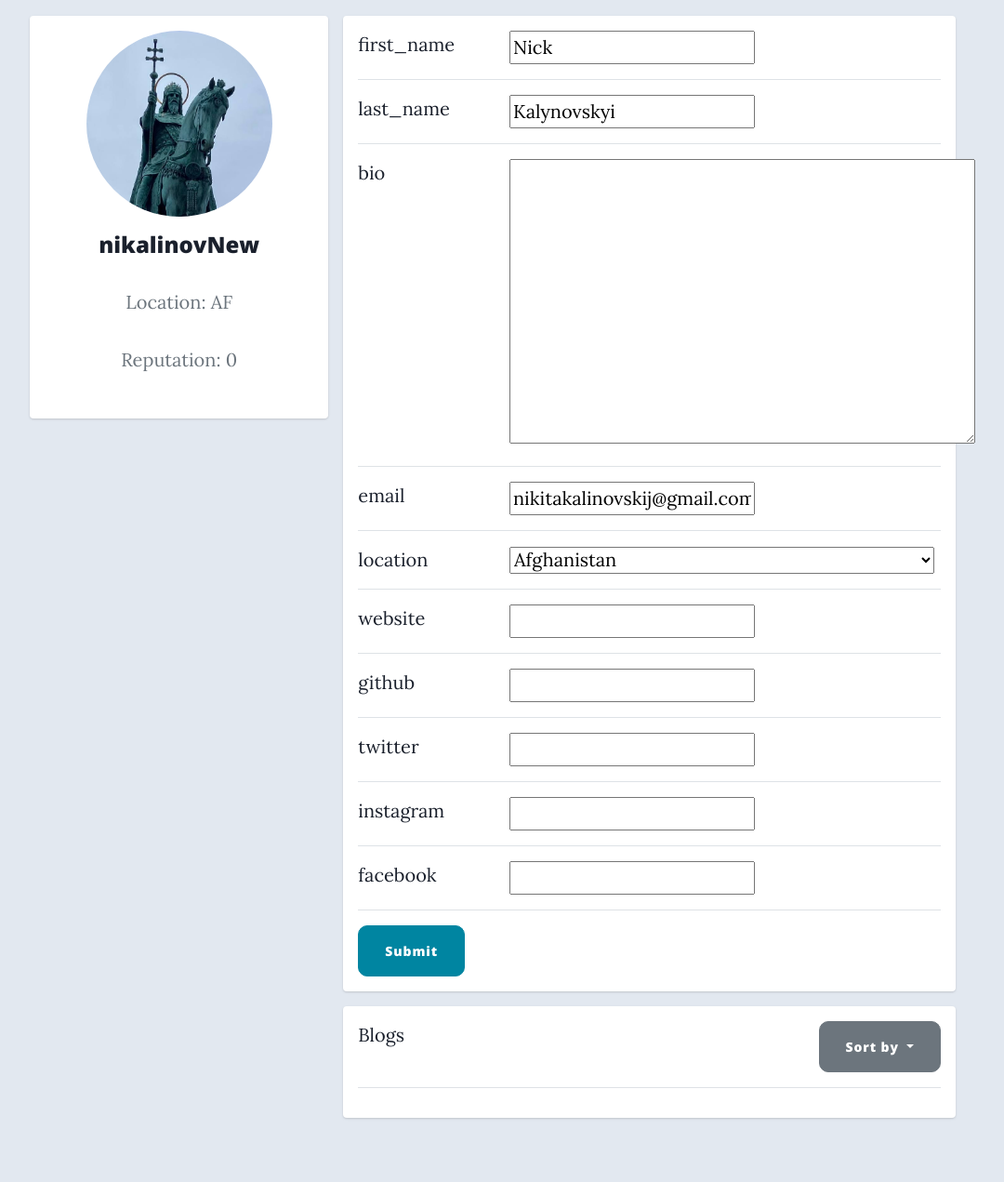
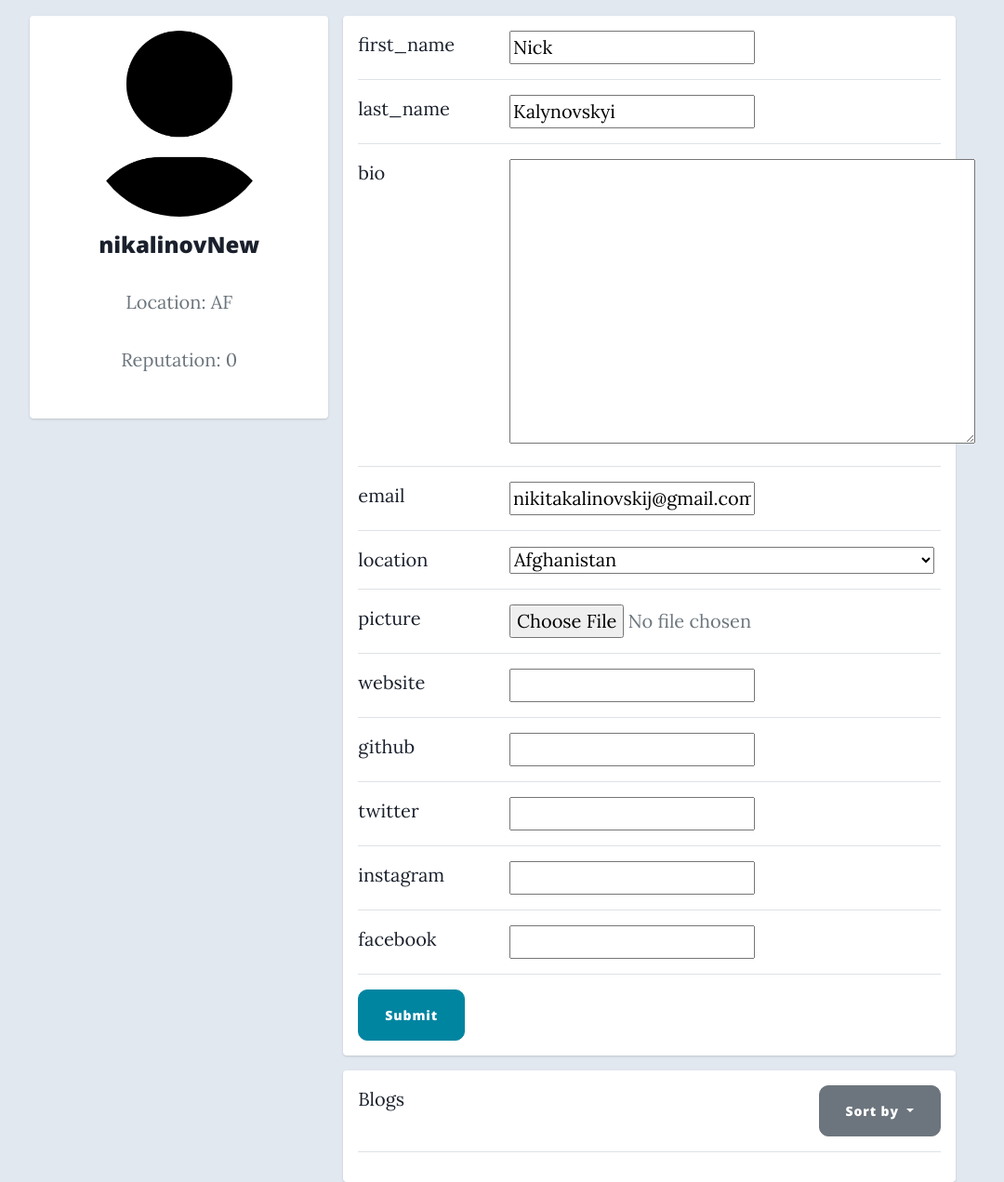
Before and after one commit to nikalinov/zeroed, a Django app: page /feed/user/6/edit in a window 1280 px wide. Shown: the part 83-1354 px from the top of the page at 93% size, without its empty margins (110-1190 px from the left). Run offline with Django 4.2, Linux system fonts and the light colour scheme; a user stored in the database is signed in; data comes from the database, SQL or seed files in the repository; some libraries are stand-ins or nearby versions.

Commit message:
Added profile picture upload by users

```diff
--- a/feed/forms.py
+++ b/feed/forms.py
@@ -10,6 +10,7 @@ class ProfileEditForm(forms.Form):
     bio = forms.CharField(max_length=500, widget=forms.Textarea, required=False)
     email = forms.EmailField(max_length=100)
     location = forms.ChoiceField(choices=COUNTRIES, required=False)
+    picture = forms.ImageField()
 
     website = forms.CharField(max_length=100, required=False)
     github = forms.CharField(max_length=100, required=False)
--- a/feed/models.py
+++ b/feed/models.py
@@ -18,8 +18,8 @@ class UserProfile(models.Model):
     birth_date = models.DateField(blank=True, null=True)
     followers = models.ManyToManyField(User, editable=False, related_name='followers')
     img_width = models.PositiveIntegerField(default=150)
-    image = models.ImageField(width_field='img_width', upload_to='feed/profile-pics/',
-                              default='feed/assets/img/profile-default.jpg')
+    picture = models.ImageField(width_field='img_width', upload_to='feed/profile-pics/',
+                                default='feed/profile-pics/profile-default.jpg')
 
     website = models.CharField(max_length=100, blank=True)
     github = models.CharField(max_length=100, blank=True)
--- a/feed/templates/feed/profile.html
+++ b/feed/templates/feed/profile.html
@@ -14,7 +14,7 @@
 <div class="container">
     <div class="main-body">
           {% if edit %}
-            <form action="" method="POST">
+            <form enctype="multipart/form-data" action="" method="POST">
             {% csrf_token %}
           {% endif %}
           <div id="profile-body" class="row gutters-sm">
@@ -23,11 +23,11 @@
                 <div class="card-body">
                   <div class="d-flex flex-column align-items-center text-center">
                     <img class="rounded-circle"
-                         src="{{ passed_user.userprofile.image.url }}"
+                         src="{{ passed_user.userprofile.picture.url }}"
                          alt="profile_image" width="200" height="200">
                     <div class="mt-3">
                       <h4>{{ passed_user }}</h4>
-                      <p class="text-secondary mb-1">Location: {{ passed_user.userprofile.location }}</p>
+                      <p class="text-secondary mb-1">Location: {% if passed_user.userprofile.location %}{{ passed_user.userprofile.location }}{% else %}not choosen{% endif %}</p>
                       <p class="text-muted font-size-sm">Reputation: {{ passed_user.userprofile.reputation }}</p>
                       {% if not user.is_authenticated or user.pk != passed_user.pk %}
                         {% if not user.is_authenticated or user not in passed_user.userprofile.followers.all %}
--- a/feed/views.py
+++ b/feed/views.py
@@ -83,7 +83,7 @@ def profile(request, pk, sorting='title', edit=''):
         return render(request, 'feed/profile.html', context=context)
 
     if request.method == 'POST':
-        form = ProfileEditForm(request.POST)
+        form = ProfileEditForm(request.POST, request.FILES)
 
         if form.is_valid():
             user_profile.user.first_name = form.cleaned_data['first_name']
@@ -91,6 +91,7 @@ def profile(request, pk, sorting='title', edit=''):
             user_profile.bio = form.cleaned_data['bio']
             user_profile.user.email = form.cleaned_data['email']
             user_profile.location = form.cleaned_data['location']
+            user_profile.picture = form.files['picture']
 
             user_profile.website = form.cleaned_data['website']
             user_profile.github = form.cleaned_data['github']
--- a/miniblog/settings.py
+++ b/miniblog/settings.py
@@ -131,7 +131,7 @@ STATICFILES_DIRS = [
 
 MEDIA_URL = '/media/'
 
-MEDIA_ROOT = os.path.join(BASE_DIR, 'media')
+MEDIA_ROOT = os.path.join(BASE_DIR, 'media/')
 
 # Default primary key field type
 # https://docs.djangoproject.com/en/4.2/ref/settings/#default-auto-field
--- a/templates/registration/password_reset_confirm.html
+++ b/templates/registration/password_reset_confirm.html
@@ -1,8 +1,6 @@
 {% extends 'registration/base_generic.html' %}
 
-{% block title %}
-    Password reset
-{% endblock %}
+{% block title %} Password reset {% endblock %}
 
 {% block content %}
   <form method="post" action="">
```
Also changed, not shown: db.sqlite3, feed/migrations/0018_remove_userprofile_image_userprofile_picture_and_more.py (added), media/feed/profile-pics/profile-default.jpg.
